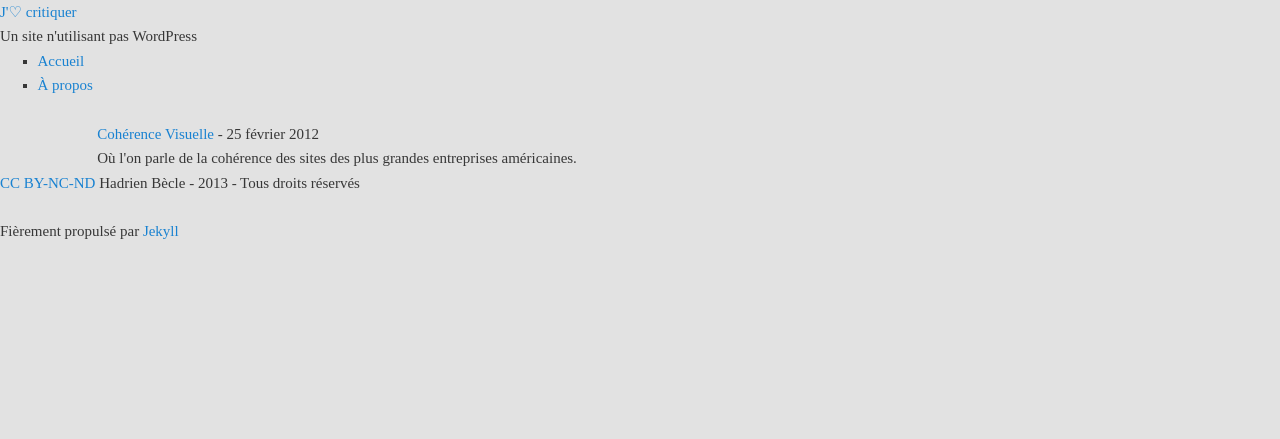
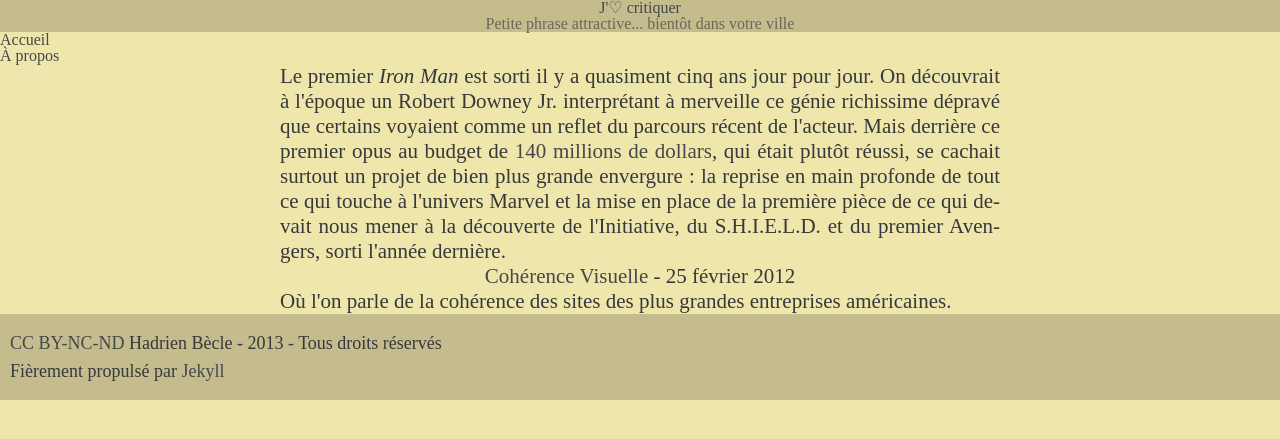
Before and after one commit to jaimecritiquer/jaimecritiquer.github.io, a Jekyll site: the page built from index.md, in a window 1280 px wide. Shown: the top 439 px of the page. Built offline with Jekyll 4.4.1, drawn with Linux system fonts in a browser that asks for light colours; Markdown is read by kramdown in place of the engine named in the settings.

Commit message:
Le vrai css, c'est mieux...

```diff
--- a/_layouts/default.html
+++ b/_layouts/default.html
@@ -1,5 +1,5 @@
 <!DOCTYPE html>
-<html>
+<html lang="fr">
 <head>
 	<meta http-equiv="Content-Type" content="text/html; charset=UTF-8">
 	<meta charset="UTF-8" />
@@ -12,15 +12,87 @@
 	<script type="text/javascript" src="//use.typekit.net/auu1hig.js"></script>
 	<script type="text/javascript">try{Typekit.load();}catch(e){}</script>
 	<style type="text/css">
+
+	html, body, div, span, applet, object, iframe, h1, h2, h3, h4, h5, h6, p, blockquote, pre, a, abbr, acronym, address, big, cite, code, del, dfn, em, img, ins, kbd, q, s, samp, small, strike, strong, sub, sup, tt, var, b, u, i, center, dl, dt, dd, ol, ul, li, fieldset, form, label, legend, table, caption, tbody, tfoot, thead, tr, th, td, article, aside, canvas, details, embed,  figure, figcaption, footer, header, hgroup,  menu, nav, output, ruby, section, summary, time, mark, audio, video {
+		margin: 0;
+		padding: 0;
+		border: 0;
+		font-size: 100%;
+		vertical-align: baseline;
+	}
+	article, aside, details, figcaption, figure, footer, header, hgroup, menu, nav, section {
+		display: block;
+	}
+	body {
+		line-height: 1;
+	}
+	ol, ul {
+		list-style: none;
+	}
+	blockquote, q {
+		quotes: none;
+	}
+	blockquote:before, blockquote:after, q:before, q:after {
+		content: '';
+		content: none;
+	}
+	table {
+		border-collapse: collapse;
+		border-spacing: 0;
+	}
+
 	* {
 		font-family: "acuta", serif;
+		font-weight: 300;
+		color: #36393B;
+	}
+	h1, h2, h3, h4, h5, h6 {
+		color: #696758;
+		font-weight: 500;
+		text-align: center;
+	}
+	a {
+		color: #45484B;
+	}
+	strong {
+		font-weight: 500;
+	}
+	body {
+		background-color: #EEE6AB;
+
+	}
+	header, footer {
+		background-color: #C5BC8E;
+		text-align: center;
+	}
+	footer {
+		font-size: 18px;
+		padding: 10px
+	}
+	footer p {
+		margin: 10px 0 10px 0;
+	}
+	#content {
+		width: 720px;
+		margin: 0 auto;
+		font-size: 21px;
+		line-height: 25px;
+		hyphens: auto;
+		-moz-hyphens: auto;
+		text-align: justify;
+	}
+	.typekit-badge {
+		display: none !important;
+	}
+	p {
+
 	}
 	</style>
 </head>
 <body>
 	<header>
 		<h1><a href="http://localhost:8888/h01_2/" title="J'aime critiquer" rel="home">J'&#x2661; critiquer</a></h1>
-		<h2>Un site n'utilisant pas WordPress</h2>
+		<h2>Petite phrase attractive... bientôt dans votre ville</h2>
 	</header>
 
 	<nav>
@@ -30,7 +102,7 @@
 		</ul>
 	</nav>
 
-	<div id="content">{{ content }}</div>
+	<div id="content">Le premier <em>Iron Man</em> est sorti il y a quasiment cinq ans jour pour jour. On découvrait à l'époque un <strong>Robert Downey Jr.</strong> interprétant à merveille ce génie richissime dépravé que certains voyaient comme un reflet du parcours récent de l'acteur. Mais derrière ce premier opus au budget de <a href="http://moncul">140 millions de dollars</a>, qui était plutôt réussi, se cachait surtout un projet de bien plus grande envergure : la reprise en main profonde de tout ce qui touche à l'univers Marvel et la mise en place de la première pièce de ce qui devait nous mener à la découverte de l'Initiative, du S.H.I.E.L.D. et du premier Avengers, sorti l'année dernière. {{ content }}</div>
 
 	<footer>
 		<p><a rel="license" href="http://creativecommons.org/licenses/by-nc-nd/3.0/fr/" title="Licence Creative Commons Attribution - Pas d’Utilisation Commerciale - Pas de Modification 3.0">CC BY-NC-ND</a> Hadrien Bècle - 2013 - Tous droits réservés</p>
```
